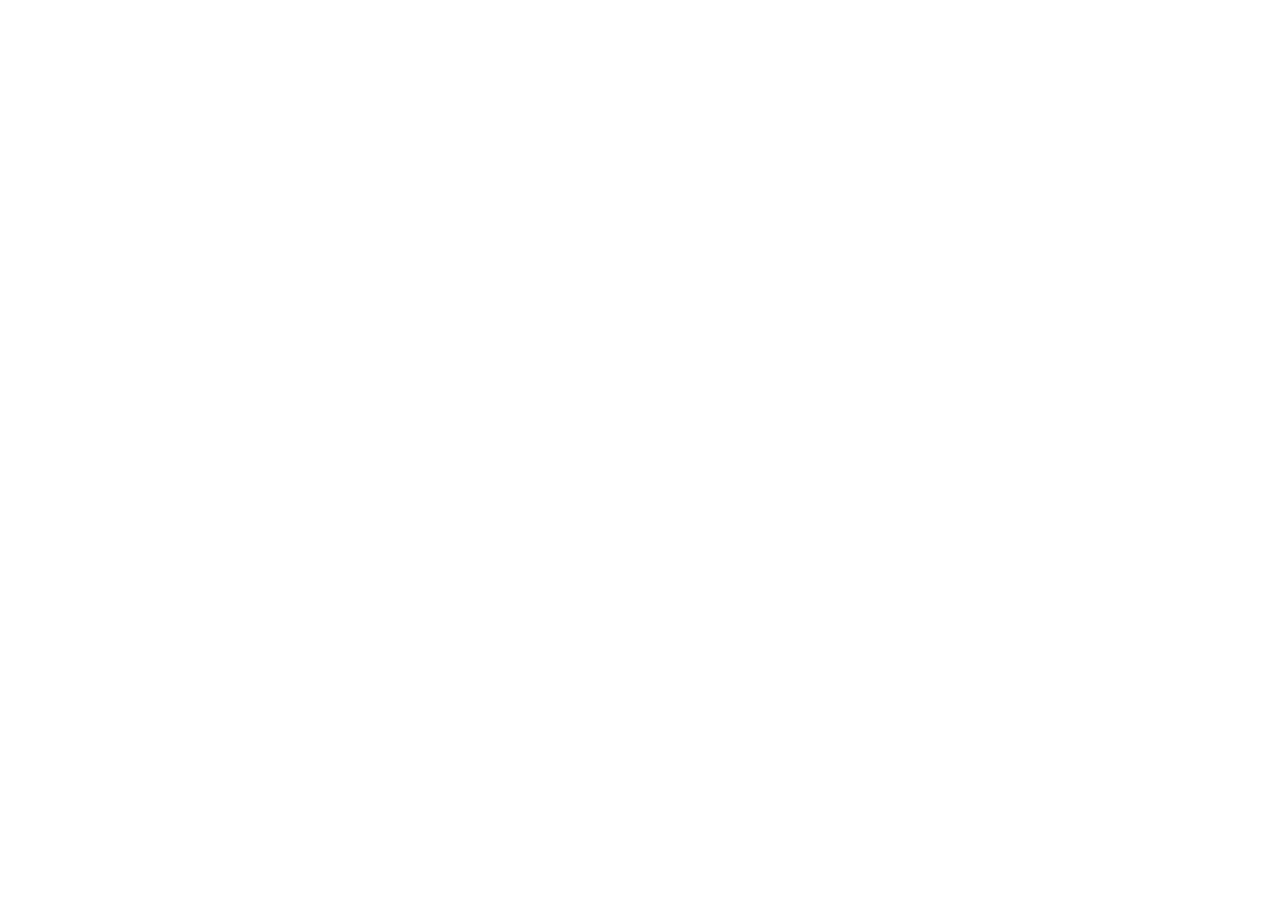
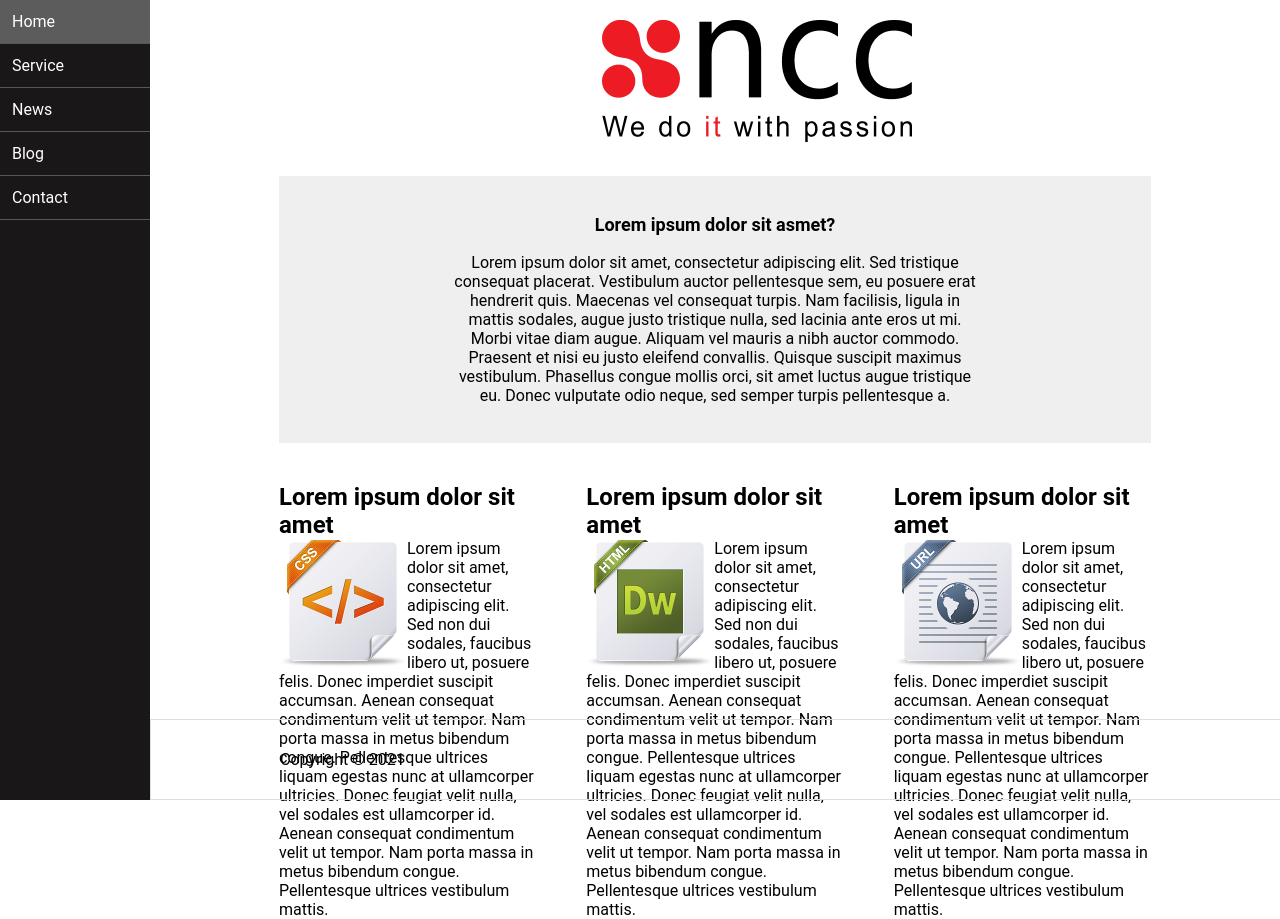
Before and after one commit to duongphihung/NCC-Web-Design, a plain HTML site: page index.html in a window 1280 px wide. Before the commit the page ends 800 px from the top, so only its background shows below. Drawn offline with Linux system fonts and the light colour scheme.

Commit message:
upload source code

```diff
--- /dev/null
+++ b/asset/css/style.css
@@ -0,0 +1,106 @@
+:root {
+    --navbar-width: 150px;
+}
+
+* {
+    padding: 0;
+    margin: 0;
+    border: none;
+    font-family: 'Roboto', sans-serif;
+}
+
+.app {
+    overflow: hidden;
+}
+
+.navbar {
+    position: fixed;
+    top: 0;
+    left: 0;
+    width: var(--navbar-width);
+    height: 100%;
+    background-color: #191718;
+    display: flex;
+    flex-direction: column;
+}
+
+.navbar a {
+    display: block;
+    color: #fff;
+    text-decoration: none;
+    padding: 12px;
+}
+
+.navbar-item {
+    border-bottom: 1px solid #575656;
+}
+
+.navbar a:hover {
+    background-color: #5C5C5C;
+}
+
+.main {
+    margin-left: var(--navbar-width);
+}
+
+.main-content {
+    margin: 30px 129px 0;
+}
+
+.main-img {
+    width: 310px;
+    height: 122px;
+    margin-top: 20px;
+    margin-left: 40%;
+}
+
+.main_block1 {
+    background-color: #EFEFEF;
+}
+
+.main_block1-title {
+    display: block;
+    padding: 38px 0 18px;
+    font-weight: 700;
+    font-size: 18px;
+    text-align: center;
+}
+
+.main_block1-content {
+    display: block;
+    font-size: 16px;
+    font-weight: 400;
+    padding: 0 171px 38px;
+    text-align: center;
+}
+
+.main_block2{
+    margin-top: 40px;
+    display: flex;
+    justify-content: space-between;
+}
+
+.main_block2-info:nth-child(2) {
+    margin:0 50px ;
+}
+
+.main_block2-title {
+    display: block;
+    font-size: 24px;
+    font-weight: 700;
+}
+
+.main_block2-img {
+    float: left;
+}
+
+.footer {
+    position: fixed;
+    bottom: 0;
+    width: 100%;
+    border: 1px solid #DEDEDE;
+}
+
+.footer-text {
+    padding: 30px 0px 30px 129px;
+}
--- a/index.html
+++ b/index.html
@@ -4,10 +4,71 @@
     <meta charset="UTF-8">
     <meta http-equiv="X-UA-Compatible" content="IE=edge">
     <meta name="viewport" content="width=device-width, initial-scale=1.0">
-    <link rel="stylesheet" href="style.css">
+    <link rel="preconnect" href="https://fonts.googleapis.com">
+    <link rel="preconnect" href="https://fonts.gstatic.com" crossorigin>
+    <link href="https://fonts.googleapis.com/css2?family=Montserrat:wght@300;400;500;600;700&family=Poppins:wght@300;400;600;700&display=swap" rel="stylesheet">
+
+    <link rel="stylesheet" href="./asset/css/style.css">
     <title>Document</title>
 </head>
 <body>
+    <div class="app">
+        <div class="navbar">
+            <a class="navbar-item" href="#">Home</a>
+            <a class="navbar-item" href="#">Service</a>
+            <a class="navbar-item" href="#">News</a>
+            <a class="navbar-item" href="#">Blog</a>
+            <a class="navbar-item" href="#">Contact</a>
+        </div>
 
+        <div class="main">
+            <img class="main-img" src="./asset/img/logoNCC 1.png"/>
+
+            <div class="main-content">
+                <div class="main_block1">
+                    <span class="main_block1-title">Lorem ipsum dolor sit asmet?</span>
+                    <span class="main_block1-content">Lorem ipsum dolor sit amet,
+                        consectetur adipiscing elit. Sed tristique consequat placerat.
+                        Vestibulum auctor pellentesque sem, eu posuere erat hendrerit quis.
+                        Maecenas vel consequat turpis. Nam facilisis, ligula in mattis sodales,
+                        augue justo tristique nulla, sed lacinia ante eros ut mi. Morbi vitae diam augue.
+                        Aliquam vel mauris a nibh auctor commodo.
+                        Praesent et nisi eu justo eleifend convallis.
+                        Quisque suscipit maximus vestibulum. Phasellus congue mollis orci, sit amet luctus augue tristique eu. Donec vulputate odio neque, sed semper turpis pellentesque a.
+                    </span>
+                </div>
+
+                <div class="main_block2">
+                    <div class="main_block2-info">
+                        <span class="main_block2-title">Lorem ipsum dolor sit amet</span>
+                        <img src="./asset/img/css-icon 1.png" class="main_block2-img"/>
+                        <span class="main_block2-content">Lorem ipsum dolor sit amet, consectetur adipiscing elit. Sed non dui sodales, faucibus libero ut, posuere felis. Donec imperdiet suscipit accumsan. Aenean consequat condimentum velit ut tempor. Nam porta massa in metus bibendum congue. Pellentesque ultrices liquam egestas nunc at
+                        ullamcorper ultricies. Donec feugiat velit nulla, vel sodales est ullamcorper id. Aenean consequat condimentum velit ut tempor. Nam porta massa in metus bibendum congue. Pellentesque ultrices vestibulum mattis.
+                        </span>
+                    </div>
+
+                    <div class="main_block2-info">
+                        <span class="main_block2-title">Lorem ipsum dolor sit amet</span>
+                        <img src="./asset/img/html-icon 1.png" class="main_block2-img"/>
+                        <span class="main_block2-content">Lorem ipsum dolor sit amet, consectetur adipiscing elit. Sed non dui sodales, faucibus libero ut, posuere felis. Donec imperdiet suscipit accumsan. Aenean consequat condimentum velit ut tempor. Nam porta massa in metus bibendum congue. Pellentesque ultrices liquam egestas nunc at
+                        ullamcorper ultricies. Donec feugiat velit nulla, vel sodales est ullamcorper id. Aenean consequat condimentum velit ut tempor. Nam porta massa in metus bibendum congue. Pellentesque ultrices vestibulum mattis.
+                        </span>
+                    </div>
+
+                    <div class="main_block2-info">
+                        <span class="main_block2-title">Lorem ipsum dolor sit amet</span>
+                        <img src="./asset/img/url-icon 1.png" class="main_block2-img"/>
+                        <span class="main_block2-content">Lorem ipsum dolor sit amet, consectetur adipiscing elit. Sed non dui sodales, faucibus libero ut, posuere felis. Donec imperdiet suscipit accumsan. Aenean consequat condimentum velit ut tempor. Nam porta massa in metus bibendum congue. Pellentesque ultrices liquam egestas nunc at
+                        ullamcorper ultricies. Donec feugiat velit nulla, vel sodales est ullamcorper id. Aenean consequat condimentum velit ut tempor. Nam porta massa in metus bibendum congue. Pellentesque ultrices vestibulum mattis.
+                        </span>
+                    </div>
+                </div>
+            </div>
+
+            <footer class="footer">
+                <p class="footer-text">Copyright © 2021</p>
+            </footer>
+        </div>
+    </div>
 </body>
 </html>
```
Also changed, not shown: asset/img/css-icon 1.png (added), asset/img/html-icon 1.png (added), asset/img/logoNCC 1.png (added), asset/img/url-icon 1.png (added), style.css (deleted).
